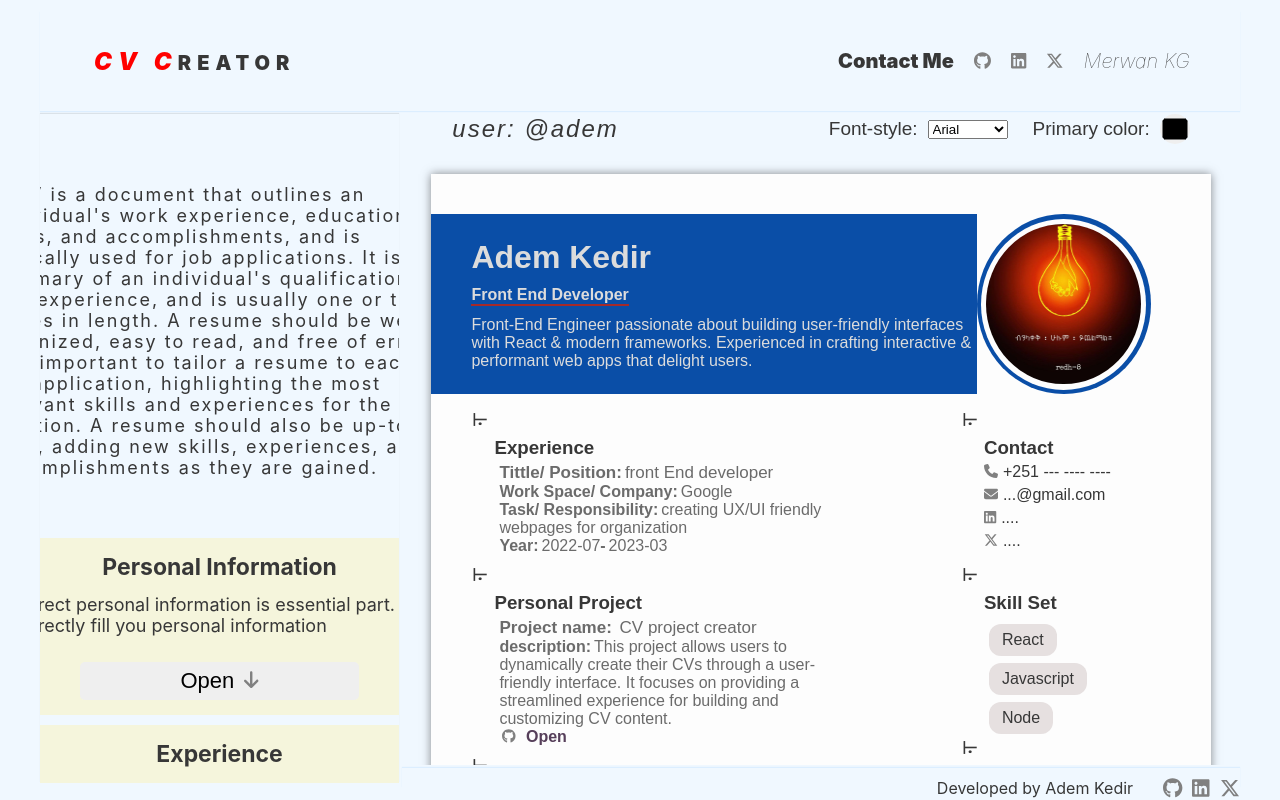
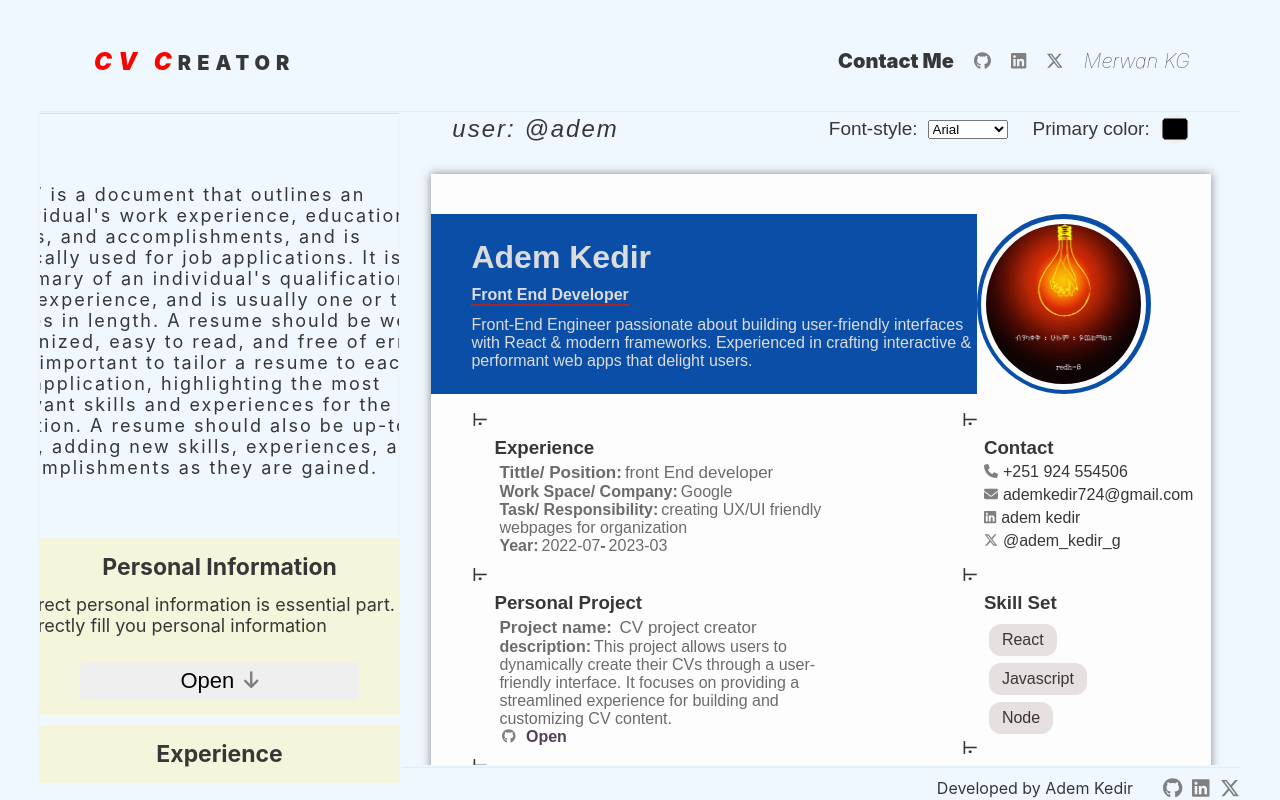
Before and after one commit to marwanGA09/Cv-project, a React (Vite) app: page / in a window 1280 px wide. Built offline with nearby package versions, Linux system fonts and the light colour scheme.

Commit message:
update initial  contact data

```diff
--- a/index.html
+++ b/index.html
@@ -3,6 +3,7 @@
   <head>
     <meta charset="UTF-8" />
     <meta name="viewport" content="width=device-width, initial-scale=1.0" />
+    <link rel="icon" href="./public/favicon-16x16.png" />
     <title>cv-creator-app</title>
   </head>
   <body>
--- a/src/assets/containersComponent/SideBarCvContainerGroup.jsx
+++ b/src/assets/containersComponent/SideBarCvContainerGroup.jsx
@@ -78,10 +78,10 @@ export function SideBarCvContainerGroup() {
     initialPersonalAchievement
   );
   const [socialMedia, setSocialMedia] = useState({
-    phone: '+251 --- ---- ----',
-    email: '...@gmail.com',
-    twitter: '....',
-    linkedIn: '....',
+    phone: '+251 924 554506',
+    email: 'ademkedir724@gmail.com',
+    twitter: '@adem_kedir_g',
+    linkedIn: 'adem kedir',
   });
   const [skills, setSkills] = useState(initialSkills);
   const [language, setLanguage] = useState(initialLanguage);
```
